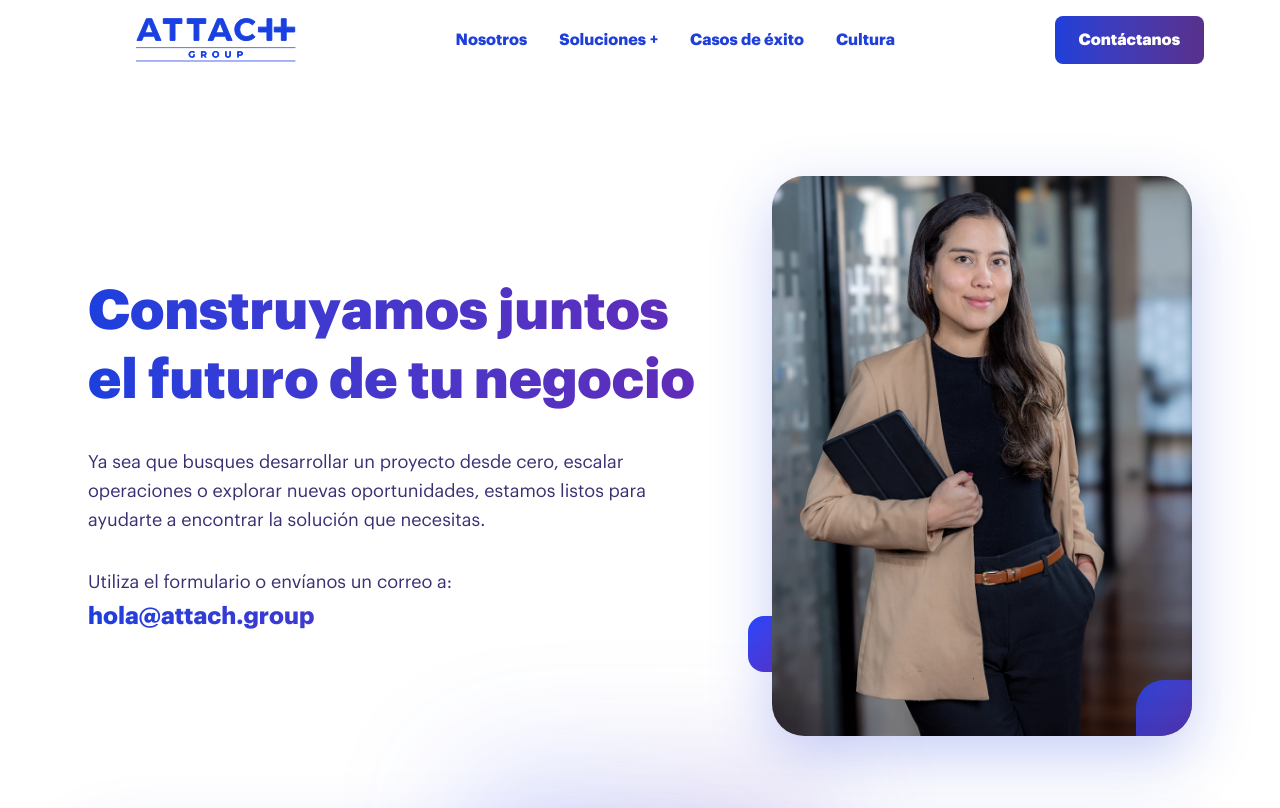
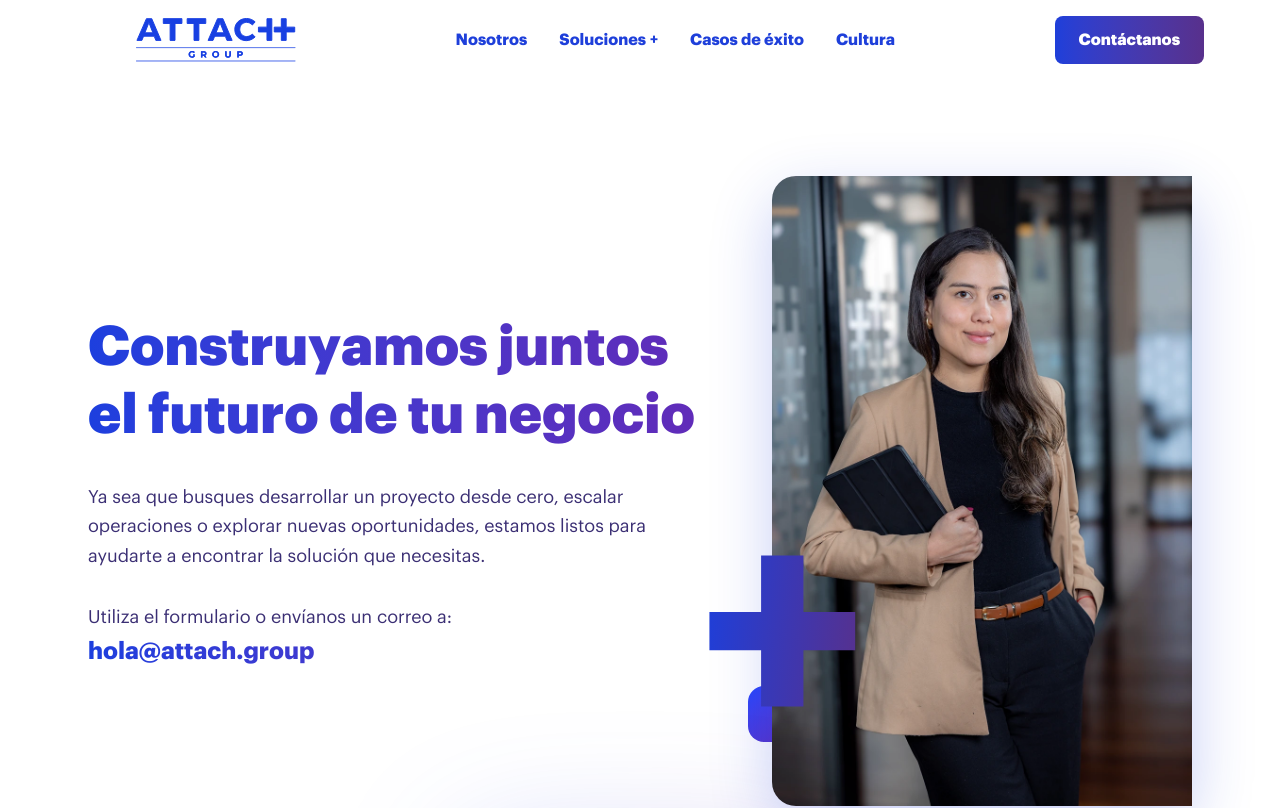
Before and after one commit to falarcon281096/attach-group, a Next.js app: page /contacto in a window 1280 px wide. Shown: the top 808 px of the page. Built offline with nearby package versions, Linux system fonts and the light colour scheme.

Commit message:
correcciones plus en imagenes

```diff
--- a/src/app/contacto/page.tsx
+++ b/src/app/contacto/page.tsx
@@ -2,6 +2,7 @@
 
 import Footer from "@/components/Footer";
 import Header from "@/components/Header";
+import ImageWithPlus from "@/components/ImageWithPlus";
 import Image from "next/image";
 import { FormEvent, ChangeEvent, useState, useRef, useEffect } from "react";
 
@@ -208,18 +209,23 @@ export default function Home() {
 
               {/* Image placeholder */}
               <div className="relative">
-                <span className="absolute -left-6 bottom-16 hidden lg:block h-14 w-14 rounded-2xl bg-gradient-to-br from-[#2147ff] to-[#612bb8]"></span>
-                <div className="relative rounded-[32px] overflow-hidden shadow-[0_20px_60px_rgba(34,63,218,0.25)] bg-gradient-to-br from-[#dfe6ff] to-[#f3e6ff]">
+                <span className="hidden absolute -left-6 bottom-16 hidden lg:block h-14 w-14 rounded-2xl bg-gradient-to-br from-[#2147ff] to-[#612bb8]"></span>
+                <div className="relative rounded-[32px]  shadow-[0_20px_60px_rgba(34,63,218,0.25)] bg-gradient-to-br from-[#dfe6ff] to-[#f3e6ff]">
                   <div className="aspect-[3/4] relative">
-                    <Image
-                      src="/images/nosotros/contactanos.webp"
-                      alt="Contáctanos"
-                      fill
-                      className="object-cover"
-                      priority
+
+                    <ImageWithPlus
+                      src='/images/nosotros/contactanos.webp'
+                      alt='Contáctanos'
+                      position="LEFT_DOWN"
+                      paddingMobile="2rem"
+                      paddingDesktop="1rem"
+                      imageClassName="object-cover"
+                      containerClassName="w-full"
+                      sizePercent={0.22}
+                      overhangPercent={0.25}
                     />
                   </div>
-                  <span className="absolute -bottom-6 -right-6 hidden lg:block h-20 w-20 rounded-[28px] bg-gradient-to-br from-[#2147ff] to-[#612bb8] opacity-80"></span>
+
                 </div>
               </div>
             </div>
--- a/src/app/cultura/page.tsx
+++ b/src/app/cultura/page.tsx
@@ -143,13 +143,20 @@ export default function Home() {
             </div>
           </div>
           <div className='flex w-full  '>
-            <Image
-              src='/images/cultura/cultura-innovar.png'
-              alt='cultura-innovar'
-              width={308}
-              height={320}
-              className='block w-full h-auto'
-            />
+
+            <ImageWithPlus
+                      src='/images/cultura/cultura-innovar.webp'
+                      alt='cultura-innovar'
+                      position="LEFT_DOWN"
+                      width={308}
+                      height={320}
+                      paddingMobile="2rem"
+                      paddingDesktop="1rem"
+                      imageClassName="block w-full h-auto"
+                      containerClassName="w-full"
+                      sizePercent={0.29}
+                      overhangPercent={0.29}
+                    />
           </div>
         </div>
       </div>
--- a/src/app/page.tsx
+++ b/src/app/page.tsx
@@ -207,7 +207,7 @@ export default function Home() {
                     ? 'text-[#464646] underline'
                     : 'text-[#818181] hover:text-gray-700'
                     }`}>
-                    Caja Arequipa
+                    El Universal
                   </h3>
                 </button>
 
@@ -217,7 +217,7 @@ export default function Home() {
                       Más desembolsos con la misma inversión.
                     </h4>
                     <p className="leading-relaxed text-[#464646]">
-                      Optimizamos la estrategia digital con segmentación y foco regional, logrando un +26% en desembolsos nacionales y más de S/. 2 millones colocados sin incrementar la inversión. Las provincias lideraron el crecimiento con un +28% de resultados, demostrando que la eficiencia también impulsa expansión.
+                    Desarrollamos e integramos un chatbot conversacional impulsado por LLM que permite a los lectores interactuar con las noticias en tiempo real. La solución, que incluyó un benchmark de 7 modelos de lenguaje, garantiza escalabilidad, eficiencia en costos y libera horas-hombre del equipo editorial para enfocarse en contenido de valor.
                     </p>
                   </div>
                 )}
@@ -248,7 +248,7 @@ export default function Home() {
                       Transformación digital del sector asegurador.
                     </h5>
                     <p className="leading-relaxed text-[#464646]">
-                      Implementamos una estrategia omnicanal que incrementó la captación de clientes en un +45% y redujo el tiempo de procesamiento de pólizas en un 60%. La digitalización completa del flujo de ventas permitió expandir la cobertura nacional sin incrementar costos operativos.
+                    Transformamos el sitio web en un canal estratégico de generación de leads. El desarrollo web, optimizado en UX/UI y rendimiento técnico, resultó en un +45% en la tasa de conversión web (YoY) y un +89% en la contactabilidad de anuncios digitales.
                     </p>
                   </div>
                 )}
@@ -279,7 +279,7 @@ export default function Home() {
                       Liderazgo en entretenimiento digital.
                     </h5>
                     <p className="leading-relaxed text-[#464646]">
-                      Desarrollamos una plataforma integral que posicionó a la marca como líder en el mercado peruano de entretenimiento online. Logramos +120% de crecimiento en usuarios activos y un incremento del 85% en engagement a través de experiencias personalizadas e innovadoras.
+                      Implementamos una estrategia de programática avanzada utilizando Smart Audience. Esto generó un aumento de más del 170% en el volumen de recargas durante el piloto, y un crecimiento superior al 700% en el valor promedio de cada transacción.
                     </p>
                   </div>
                 )}
```
Also changed, not shown: public/images/cultura/cultura-innovar.webp (added).
